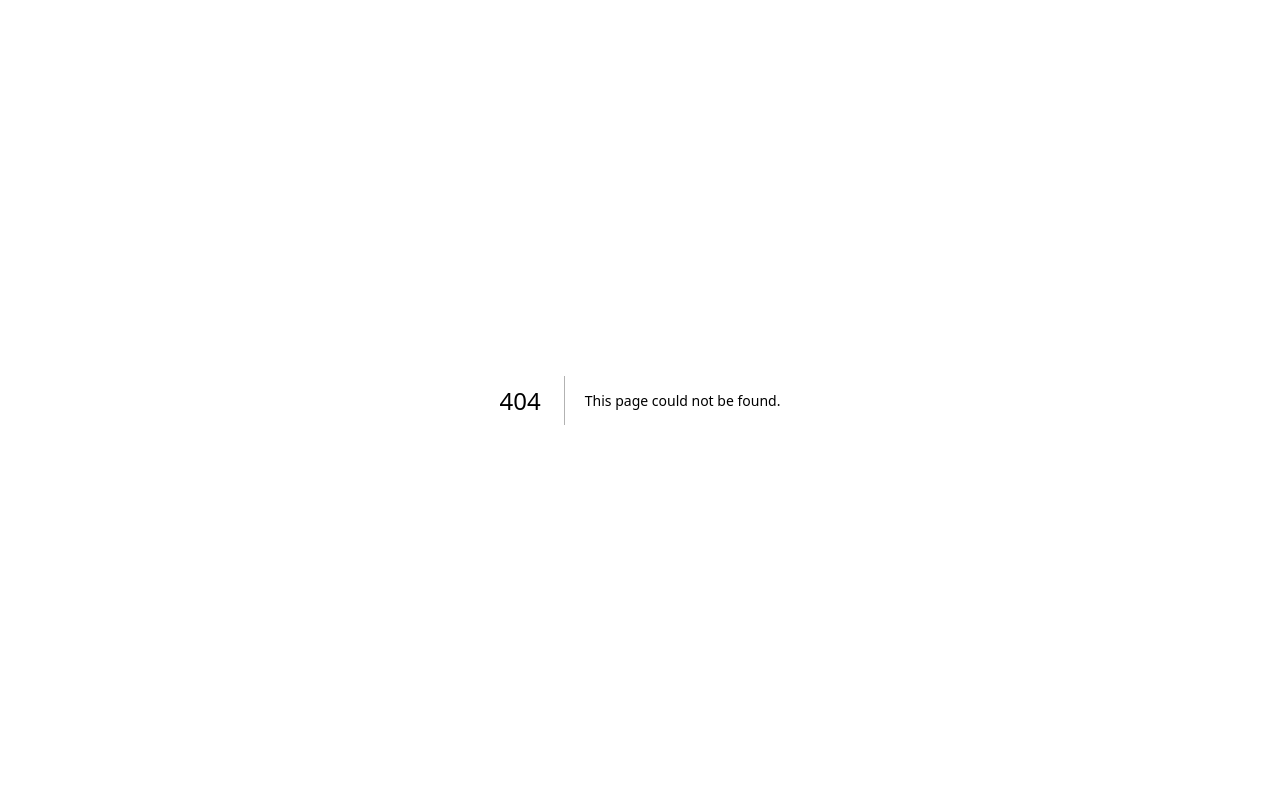
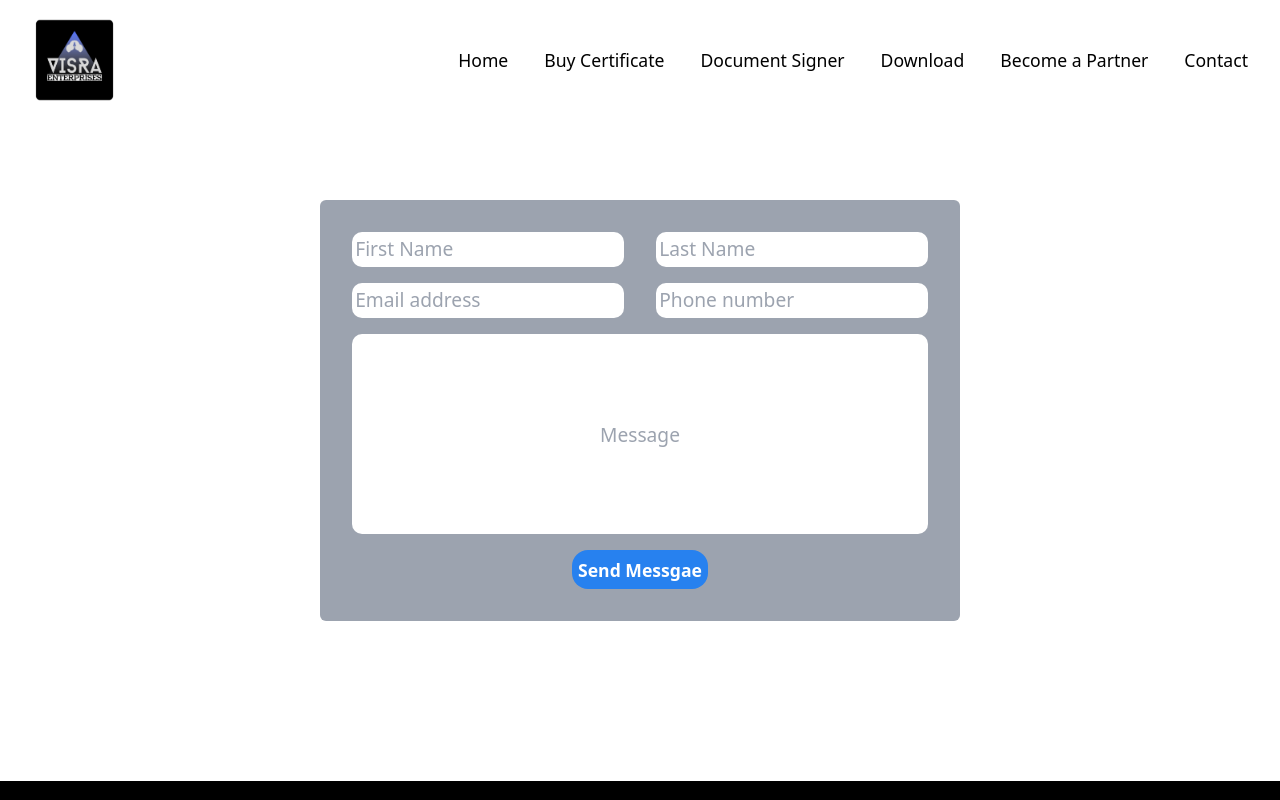
Before and after one commit to Arpit10110/Visra, a Next.js app: page /contact in a window 1280 px wide. Before the commit this address had no page. Shown: the top 800 px of the page. Built offline with nearby package versions, Linux system fonts and the light colour scheme.

Commit message:
contact us page done

```diff
--- a/package.json
+++ b/package.json
@@ -11,11 +11,13 @@
   "dependencies": {
     "@emotion/react": "^11.13.3",
     "@emotion/styled": "^11.13.0",
+    "@formspree/react": "^2.5.1",
     "@mui/icons-material": "^6.1.2",
     "@mui/material": "^6.1.2",
     "next": "14.2.14",
     "react": "^18",
-    "react-dom": "^18"
+    "react-dom": "^18",
+    "react-toastify": "^10.0.5"
   },
   "devDependencies": {
     "eslint": "^8",
--- a/src/Components/Section5/Section5.jsx
+++ b/src/Components/Section5/Section5.jsx
@@ -43,10 +43,10 @@ const Section5 = () => {
         return (
             <div className='w-[28%] border-[3px] border-gray-500 rounded-[1rem] p-[1rem] text-[1.1rem] flex
              flex-col justify-center items-center gap-[0.5rem] bg-gray-100 hover:scale-[1.02] transition-all  below-sm:w-[85%] '   key={index} >
-                 <IconComponent className='text-green-500 text-[2rem] below-sm:text-[3rem] '  />
+                 <IconComponent className='text-green-500 text-[2rem] below-sm:!text-[2.5rem] '  />
                   <h4 className='font-semibold text-[1.3rem] ' >{item.title}</h4>
                   <p className='text-center' >{item.desc}</p>
-                  <Link href={`/${item.title}`} >Click me{"->"}</Link>
+                  <Link className='pb-[0.3rem] pt-[0.3rem] pr-[0.5rem] pl-[0.5rem] bg-blue-600 text-white rounded-[1rem] '  href={`/${item.title}`} >Click me</Link>
             </div>
         );
       })}
--- /dev/null
+++ b/src/app/contact/page.js
@@ -0,0 +1,40 @@
+"use client"
+
+import Navbar from '@/Components/Navbar/Navbar'
+import React,{useState} from 'react'
+import { useForm} from '@formspree/react';
+import "react-toastify/dist/ReactToastify.css";
+import { ToastContainer, toast } from "react-toastify";
+import Footer from '@/Components/Footer/Footer';
+const page = () => {
+    const [state, handleSubmit] = useForm("mbljrvae");
+    if (state.succeeded) {
+      toast.success("Message sent", { position: "top-right", autoClose: 3000, hideProgressBar: false, closeOnClick: true, pauseOnHover: true, draggable: true, progress: undefined, theme: "dark",});
+      document.getElementById("myForm").reset();
+    }
+  return (
+   <>
+   <Navbar/>
+   <div className="flex justify-center pt-[5rem] w-full pb-[10rem]">
+            <form className=" w-[50%] bg-gray-400 rounded-md p-[2rem] below-sm:w-[95%] below-sm:p-[1rem] flex flex-col gap-[1rem] items-center "   id='myForm' onSubmit={handleSubmit}>
+                <div className=" flex gap-[2rem] w-full  ">
+                    <input className='w-[50%] p-[0.2rem] text-[1.2rem] rounded-[10px] ' type="text" name='FirstName' placeholder='First Name' required/>
+                    <input className='w-[50%] p-[0.2rem] text-[1.2rem] rounded-[10px] ' type="text" name='LastName' placeholder='Last Name' required />
+                </div>
+                <div className=" flex gap-[2rem] w-full  ">
+                    <input className='w-[50%] p-[0.2rem] text-[1.2rem] rounded-[10px] ' type="text" name='Email' placeholder='Email address' required/>
+                    <input className='w-[50%] p-[0.2rem] text-[1.2rem] rounded-[10px] ' type="text" name='Phone' placeholder='Phone number'  required/>
+                </div>
+                <div className="w-full ">
+                    <input className='w-full h-[25vh] text-center p-[0.2rem] text-[1.2rem] rounded-[10px] ' type="text" name='Message' placeholder='Message'  required/>
+                </div>
+                <button className='bg-primary-blue p-[0.4rem] text-[1.1rem] font-semibold text-white rounded-[1rem] cursor-pointer border-none ' >Send Messgae</button>
+            </form>
+   </div>
+   <Footer/>
+   <ToastContainer position="top-right" autoClose={3000} hideProgressBar={false} newestOnTop={false} closeOnClick rtl={false} pauseOnFocusLoss draggable pauseOnHover theme="dark"/>
+   </>
+  )
+}
+
+export default page
```
Also changed, not shown: 1 other file (tests, documents, lock files or other folders).
